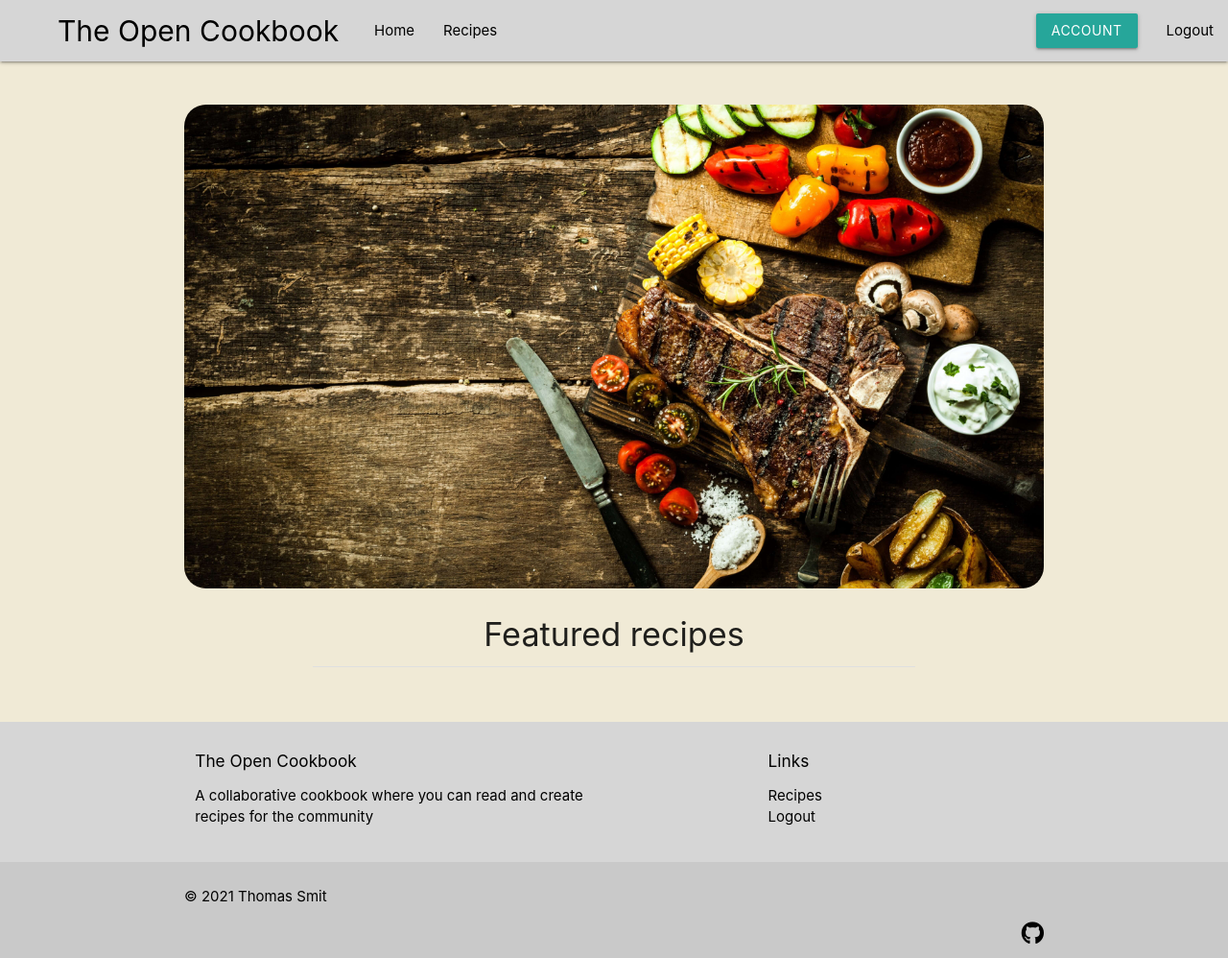
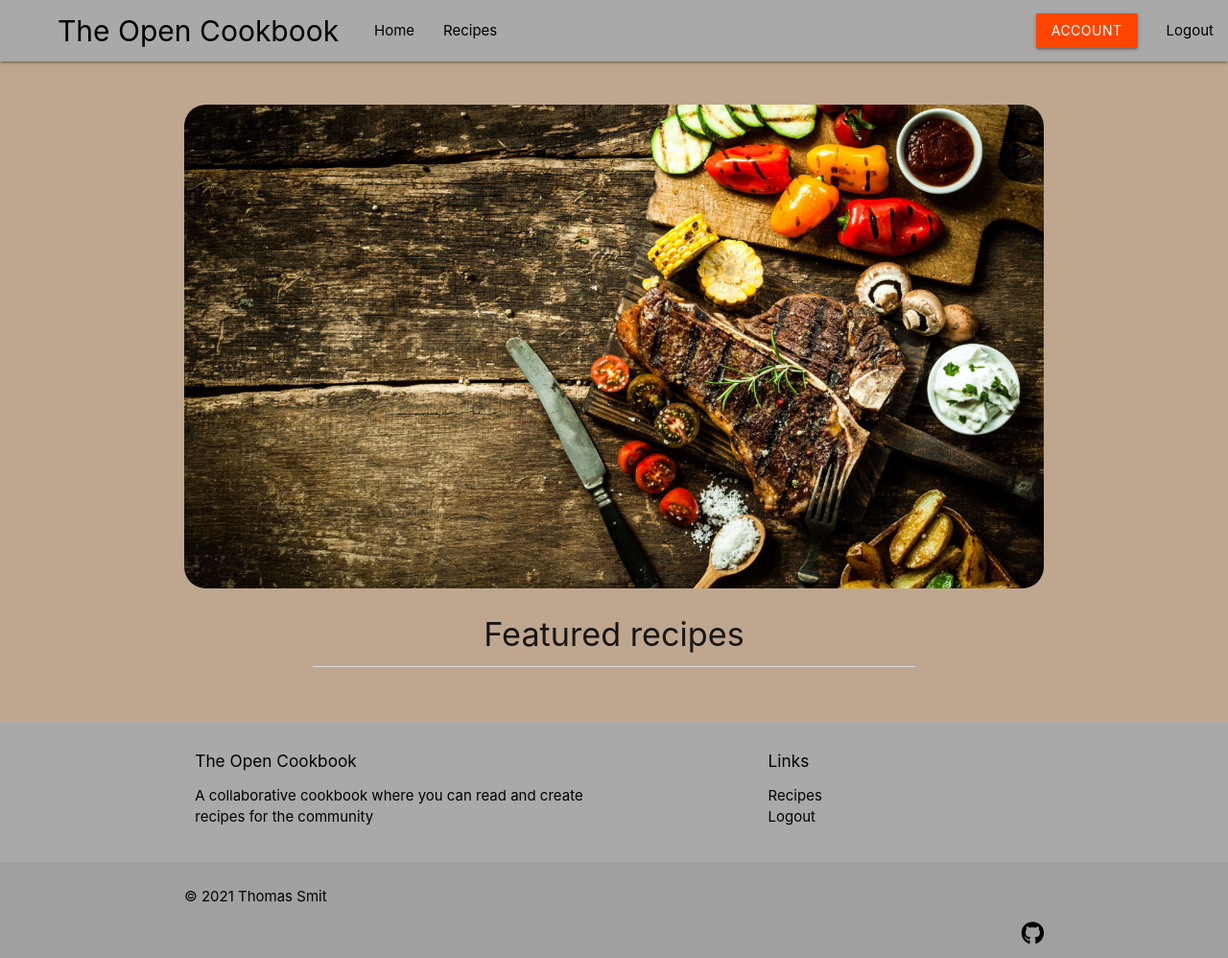
Before and after one commit to Code-Institute-Submissions/ThomasMSmit-Online-Cookbook_JuneSub, a Flask app: page /home in a window 1280 px wide. Shown: the whole page at 96% size. Run offline with Flask 2, Linux system fonts and the light colour scheme; the visitor is signed in with stand-in values (Sample User, id 1); data that the repository does not hold is empty; some libraries are stand-ins or nearby versions.

Commit message:
added styling to buttons

```diff
--- a/static/css/styles.css
+++ b/static/css/styles.css
@@ -3,7 +3,7 @@ body {
     background-repeat: no-repeat;
     background-position: center;
     background-attachment: fixed;
-    background-color: #f0ead6;
+    background-color: #BFA68F;
 }
 
 .main {
@@ -27,7 +27,7 @@ nav ul a {
 }
 
 .navbar {
-    background-color: #d6d6d6;
+    background-color: #a9a9a9;
 }
 
 nav .brand-logo {
@@ -58,7 +58,7 @@ h1 {
 /* Page footer */
 
 .page-footer {
-    background-color: #d6d6d6;
+    background-color: #a9a9a9;
     margin-top: 2.5rem;
 }
 
@@ -75,6 +75,7 @@ h1 {
     border-radius: 10rem;
     padding: .3rem 1.4rem;
     height: auto;
+    background-color: #ffA500;
 }
 
 .btn-form {
@@ -88,6 +89,34 @@ h1 {
     height: 20rem;
     border-radius: 50%;
 }
+
+/* Button styling */
+
+.btn {
+    background-color: #ffA500;
+}
+
+.reset-button {
+    background-color: #ffA500;
+}
+
+.dropdown-trigger {
+    background-color: #FF4500;
+}
+
+.dropdown-content li>a {
+    color: #ffA500;
+}
+
+.view-button {
+    background-color: #ffA500;
+}
+
+.delete-account {
+    background-color: #ff0000;
+}
+
+
 
 #login-form {
     padding: 30px;
```
